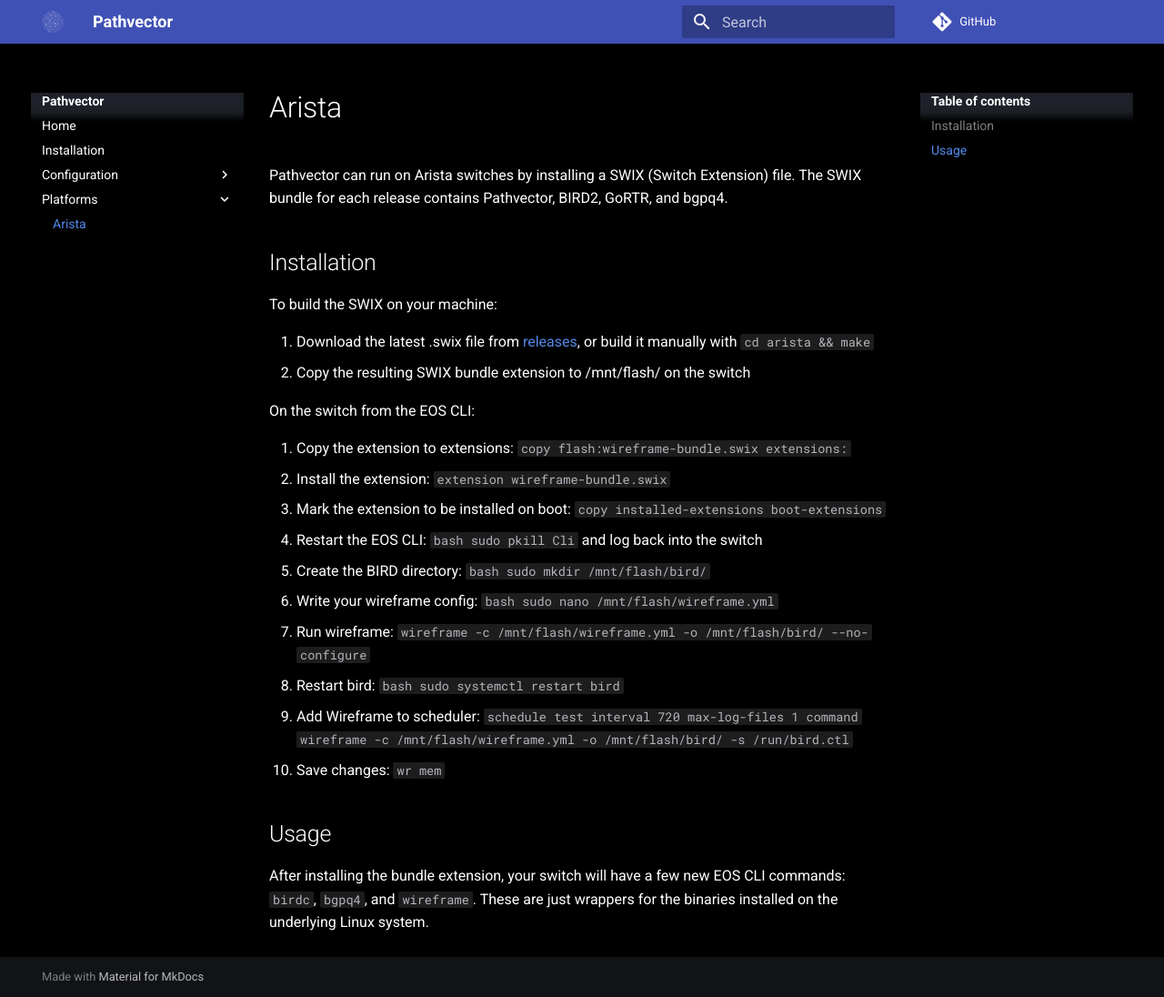
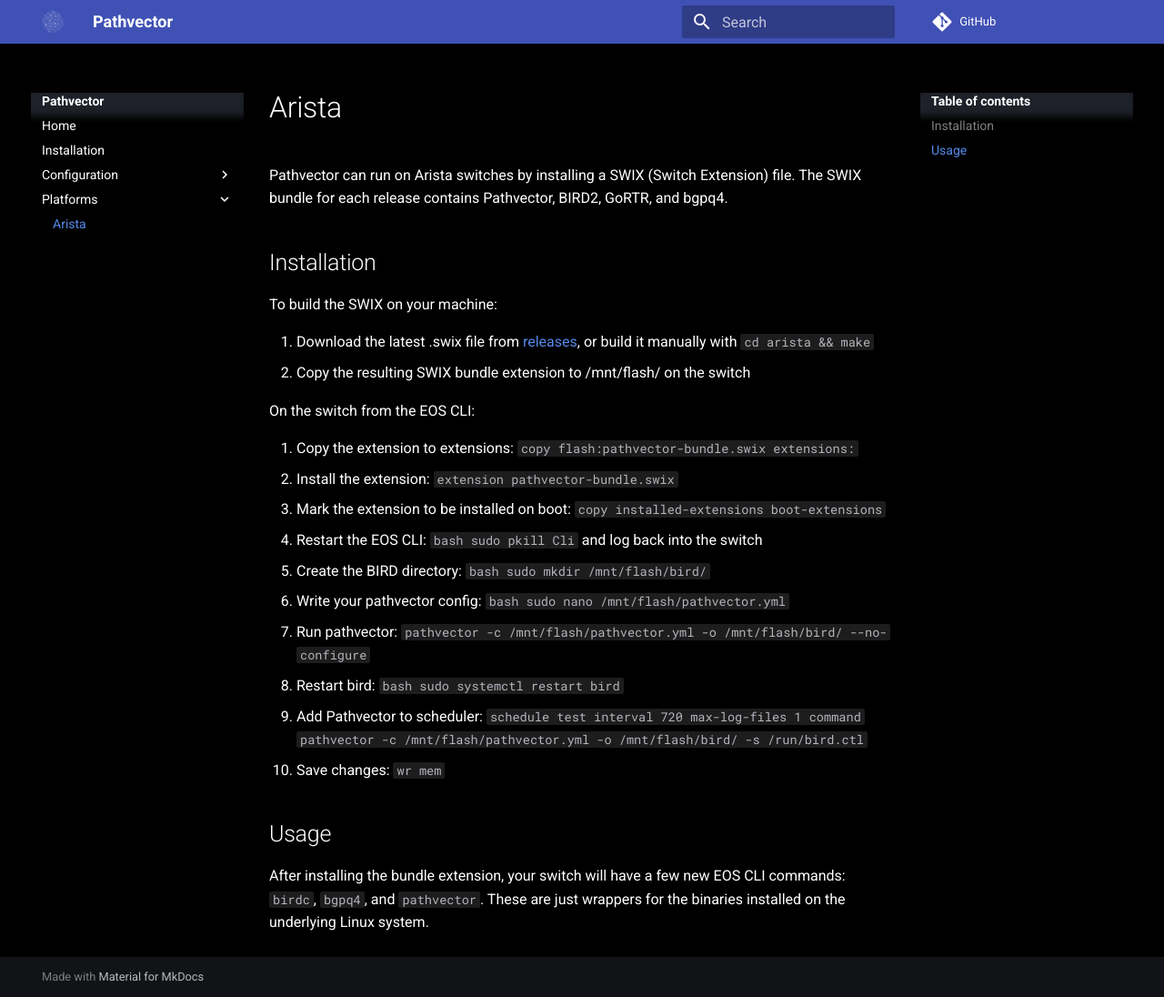
Before and after one commit to natesales/pathvector, an MkDocs documentation site: the page built from docs/platforms/arista.md, in a window 1280 px wide and 1096 px high. Shown: the whole window at 91% size. Built offline with MkDocs 1.6.1 and Material for MkDocs 9.7.7, drawn with Linux system fonts in a browser that asks for light colours; comment, search, counter and statistics services are not loaded.

Commit message:
rename to pathvector

```diff
--- a/docs/platforms/arista.md
+++ b/docs/platforms/arista.md
@@ -6,22 +6,22 @@
 
 To build the SWIX on your machine:
 
-1. Download the latest .swix file from [releases](https://github.com/natesales/wireframe/releases), or build it manually with `cd arista && make`
+1. Download the latest .swix file from [releases](https://github.com/natesales/pathvector/releases), or build it manually with `cd arista && make`
 2. Copy the resulting SWIX bundle extension to /mnt/flash/ on the switch
 
 On the switch from the EOS CLI:
 
-1. Copy the extension to extensions: `copy flash:wireframe-bundle.swix extensions:`
-2. Install the extension: `extension wireframe-bundle.swix`
+1. Copy the extension to extensions: `copy flash:pathvector-bundle.swix extensions:`
+2. Install the extension: `extension pathvector-bundle.swix`
 3. Mark the extension to be installed on boot: `copy installed-extensions boot-extensions`
 4. Restart the EOS CLI: `bash sudo pkill Cli` and log back into the switch
 5. Create the BIRD directory: `bash sudo mkdir /mnt/flash/bird/`
-6. Write your wireframe config: `bash sudo nano /mnt/flash/wireframe.yml`
-7. Run wireframe: `wireframe -c /mnt/flash/wireframe.yml -o /mnt/flash/bird/ --no-configure`
+6. Write your pathvector config: `bash sudo nano /mnt/flash/pathvector.yml`
+7. Run pathvector: `pathvector -c /mnt/flash/pathvector.yml -o /mnt/flash/bird/ --no-configure`
 8. Restart bird: `bash sudo systemctl restart bird`
-9. Add Wireframe to scheduler: `schedule test interval 720 max-log-files 1 command wireframe -c /mnt/flash/wireframe.yml -o /mnt/flash/bird/ -s /run/bird.ctl`
+9. Add Pathvector to scheduler: `schedule test interval 720 max-log-files 1 command pathvector -c /mnt/flash/pathvector.yml -o /mnt/flash/bird/ -s /run/bird.ctl`
 10. Save changes: `wr mem`
 
 ## Usage
 
-After installing the bundle extension, your switch will have a few new EOS CLI commands: `birdc`, `bgpq4`, and `wireframe`. These are just wrappers for the binaries installed on the underlying Linux system.
+After installing the bundle extension, your switch will have a few new EOS CLI commands: `birdc`, `bgpq4`, and `pathvector`. These are just wrappers for the binaries installed on the underlying Linux system.
```
Also changed, not shown: .goreleaser.yml (+8 -8 lines), README.md (+4 -4 lines), docs/configuration/runtime.md (+5 -5 lines), docs/index.md (+3 -3 lines), 11 other files.
